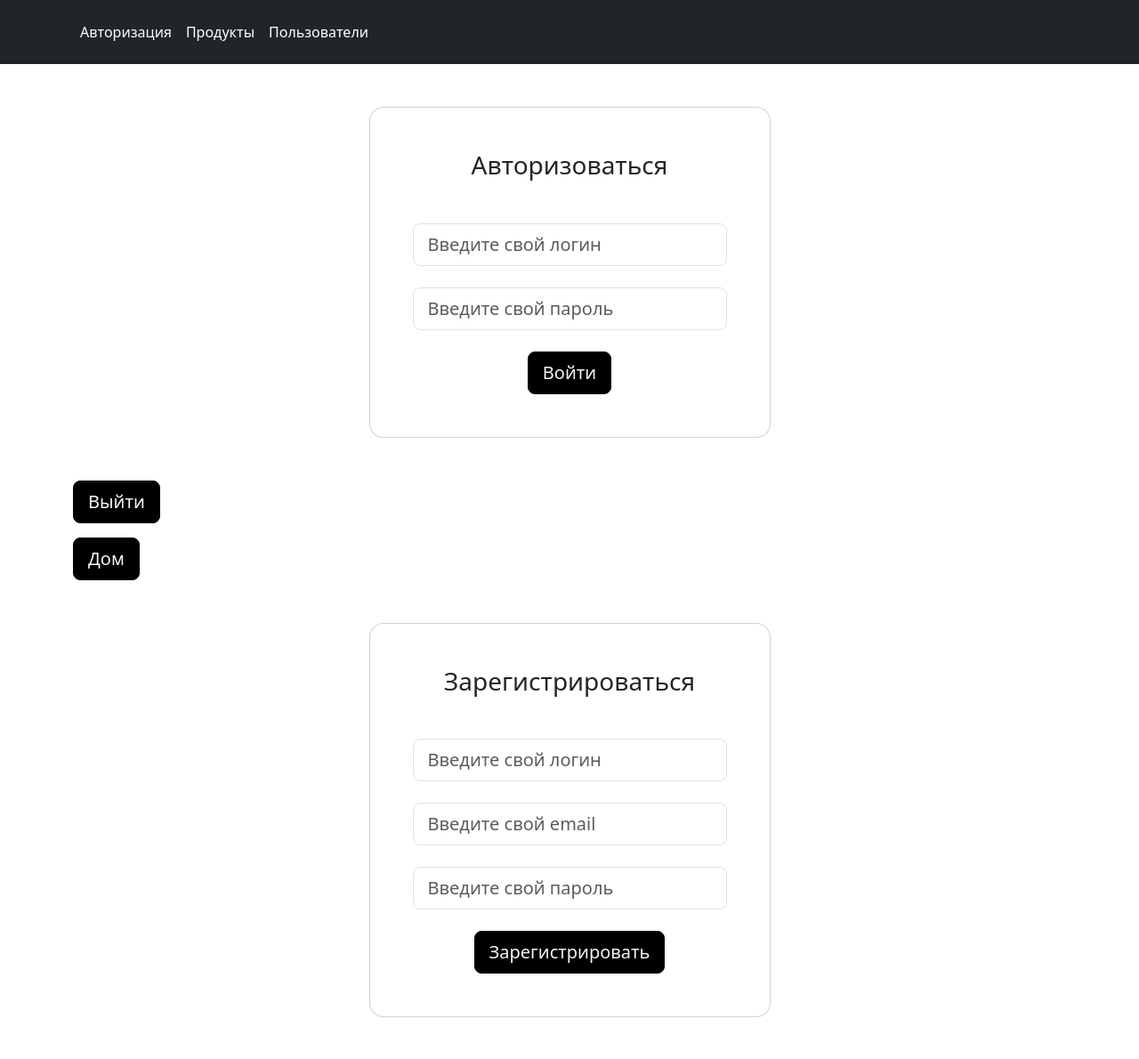
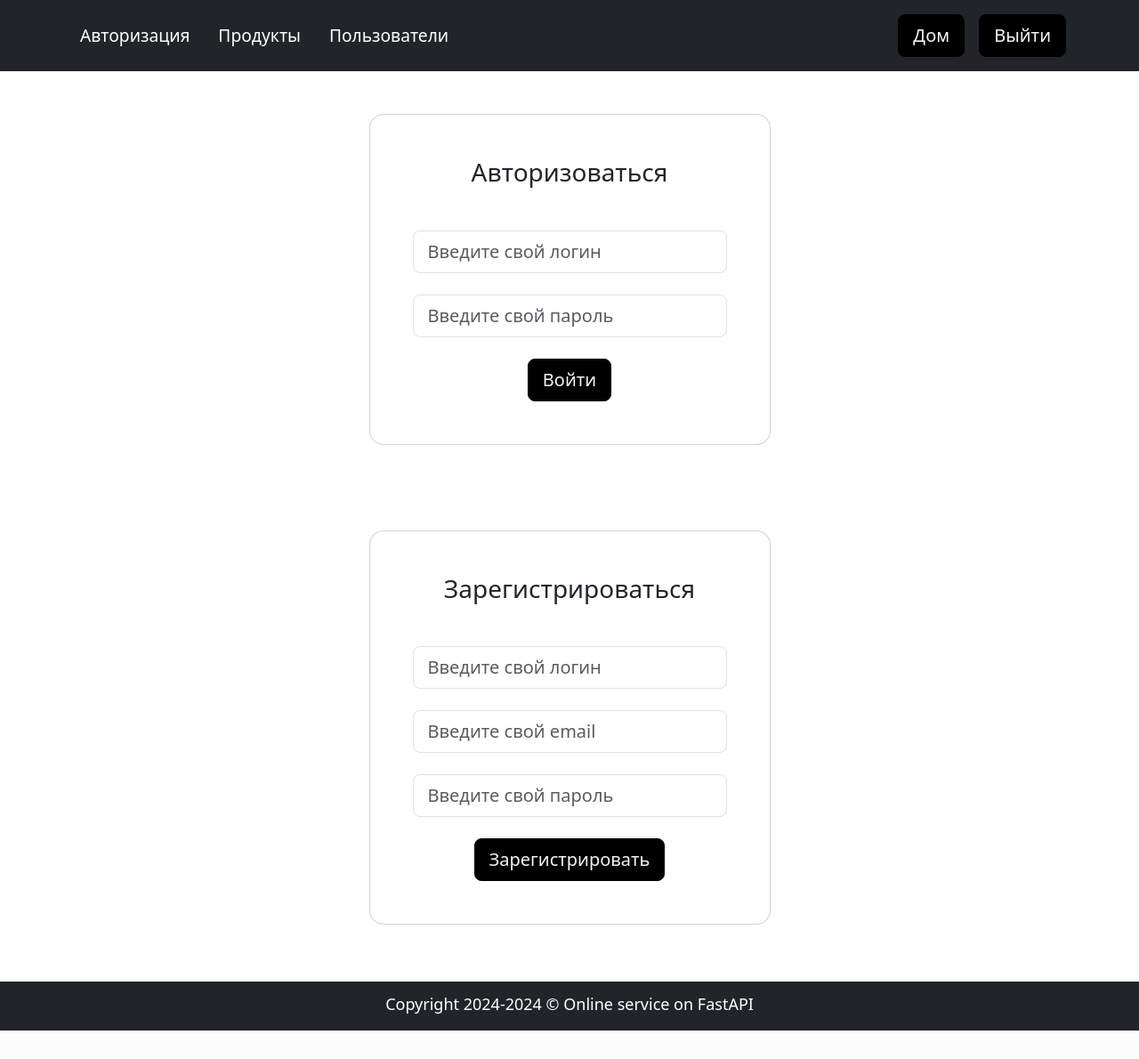
Before and after one commit to RodionMatytsin/FastApiProject, a FastAPI app: page / in a window 1280 px wide. Shown: the top 1190 px of the page at 89% size. After the commit the page ends 1158 px from the top, so only its background shows below. Run offline with FastAPI, Linux system fonts and the light colour scheme.

Commit message:
Change 1 html file.

```diff
--- a/static/css/css.css
+++ b/static/css/css.css
@@ -1,5 +1,9 @@
-.nav-link:hover {
-    color: black;
+.px-2 {
+    padding-right: 1.5rem !important;
+}
+
+.nav-link {
+    font-size: 1.2rem;
 }
 
 .btn-primary {
--- a/templates/index.html
+++ b/templates/index.html
@@ -16,6 +16,12 @@
                     <li><a href="/products" class="nav-link px-2 text-white">Продукты</a></li>
                     <li><a href="/users" class="nav-link px-2 text-white">Пользователи</a></li>
                 </ul>
+                <div class="px-3" id="homeButton">
+                    <button data-mdb-button-init data-mdb-ripple-init class="btn btn-primary btn-lg btn-block" type="submit">Дом</button>
+                </div>
+                <div id="logoutButton">
+                    <button data-mdb-button-init data-mdb-ripple-init class="btn btn-primary btn-lg btn-block" type="submit">Выйти</button>
+                </div>
             </div>
         </div>
     </header>
@@ -42,15 +48,6 @@
             </div>
         </div>
     </form>
-
-    <div class="container">
-        <div id="logoutButton">
-            <button data-mdb-button-init data-mdb-ripple-init class="btn btn-primary btn-lg btn-block" type="submit">Выйти</button>
-        </div>
-        <div class="mt-3" id="homeButton">
-            <button data-mdb-button-init data-mdb-ripple-init class="btn btn-primary btn-lg btn-block" type="submit">Дом</button>
-        </div>
-    </div>
 
     <form id="regisForm">
         <div class="container py-5 h-100">
```
Also changed, not shown: static/img/users.PNG (added).
